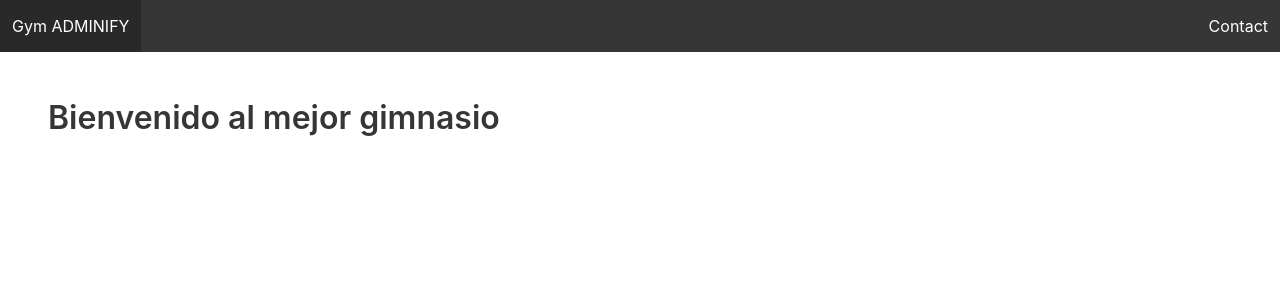
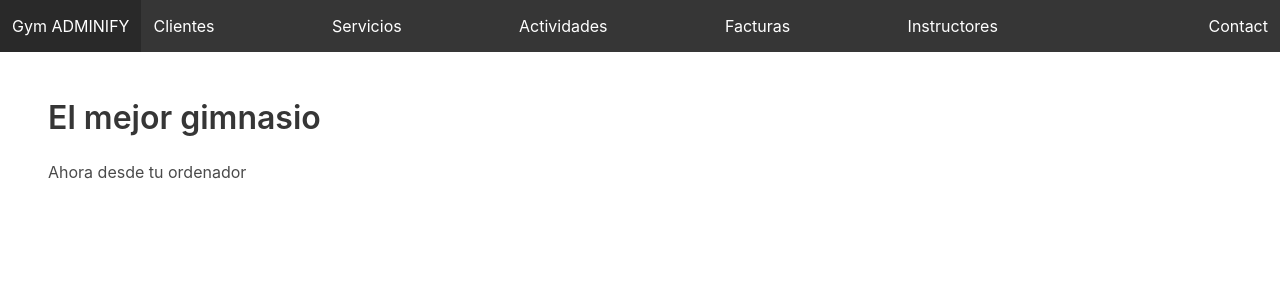
Before and after one commit to madri308/Gym-Adminify, a Django app: page / in a window 1280 px wide. Shown: the top 300 px of the page. Run offline with Django 3.2, Linux system fonts and the light colour scheme.

Commit message:
Main buttons added

```diff
--- a/GymAdminify/urls.py
+++ b/GymAdminify/urls.py
@@ -16,9 +16,10 @@ Including another URLconf
 from django.contrib import admin
 from django.urls import path
 
-from apps.core.views import frontpage
+from apps.core.views import frontpage,contact
 
 urlpatterns = [
     path('', frontpage, name='frontpage'),
+    path('contact/', contact, name='contact'),
     path('admin/', admin.site.urls),
 ]
--- a/apps/core/templates/base.html
+++ b/apps/core/templates/base.html
@@ -20,8 +20,23 @@
         </div>
 
       <div id="main-navbar" class="navbar-menu">
+          <div class="navbar-start">
+              <a class="navbar-item">Clientes</a>
+          </div>
+          <div class="navbar-start">
+            <a class="navbar-item">Servicios</a>
+          </div>
+          <div class="navbar-start">
+              <a class="navbar-item">Actividades</a>
+          </div>
+          <div class="navbar-start">
+              <a class="navbar-item">Facturas</a>
+          </div>
+          <div class="navbar-start">
+              <a class="navbar-item">Instructores</a>
+          </div>
           <div class="navbar-end">
-              <a class="navbar-item">Contact</a>
+              <a href="{% url 'contact' %}" class="navbar-item">Contact</a>
           </div>
       </div>
     </nav>
--- a/apps/core/templates/frontpage.html
+++ b/apps/core/templates/frontpage.html
@@ -1,5 +1,6 @@
 {% extends 'base.html' %}
 
 {% block content %}
-    <h1 class="title">Bienvenido al mejor gimnasio</h1>
+    <h1 class="title">El mejor gimnasio</h1>
+    <h2 class="description">Ahora desde tu ordenador</h2>
 {% endblock %}
--- a/apps/core/views.py
+++ b/apps/core/views.py
@@ -3,3 +3,5 @@ from django.shortcuts import render
 # Create your views here.
 def frontpage(request):
     return render(request,'frontpage.html')
+def contact(request):
+    return render(request,'contact.html')
```
